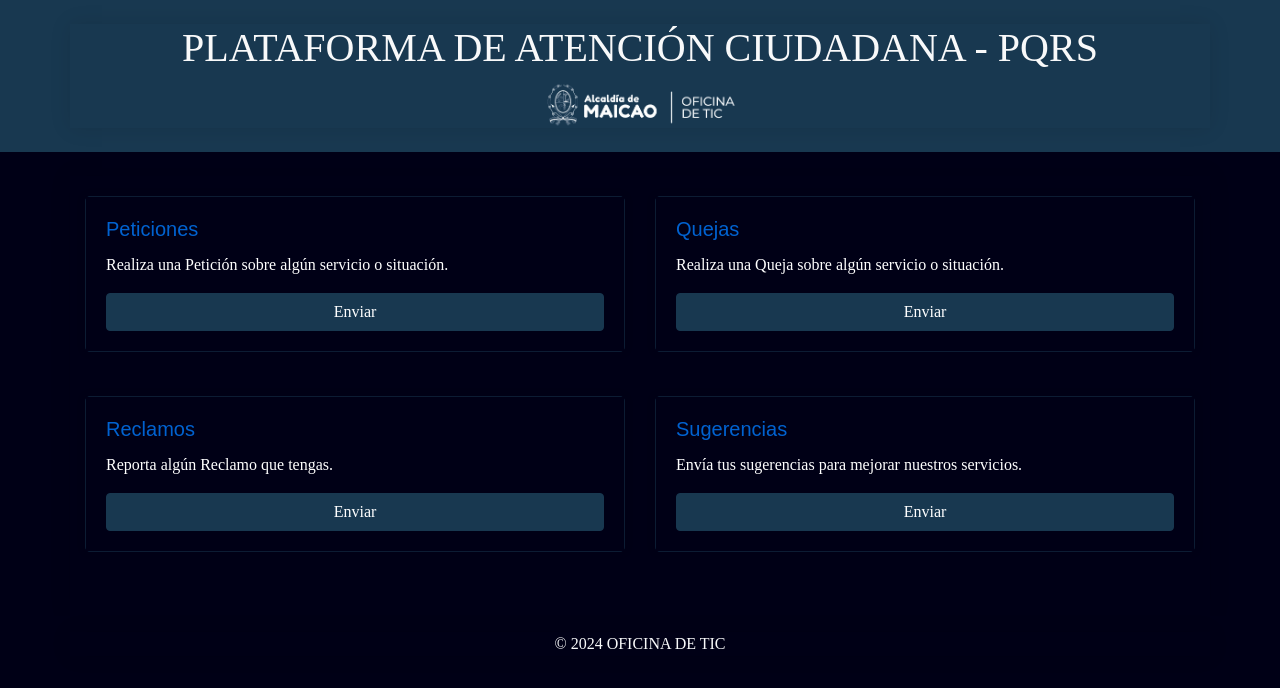
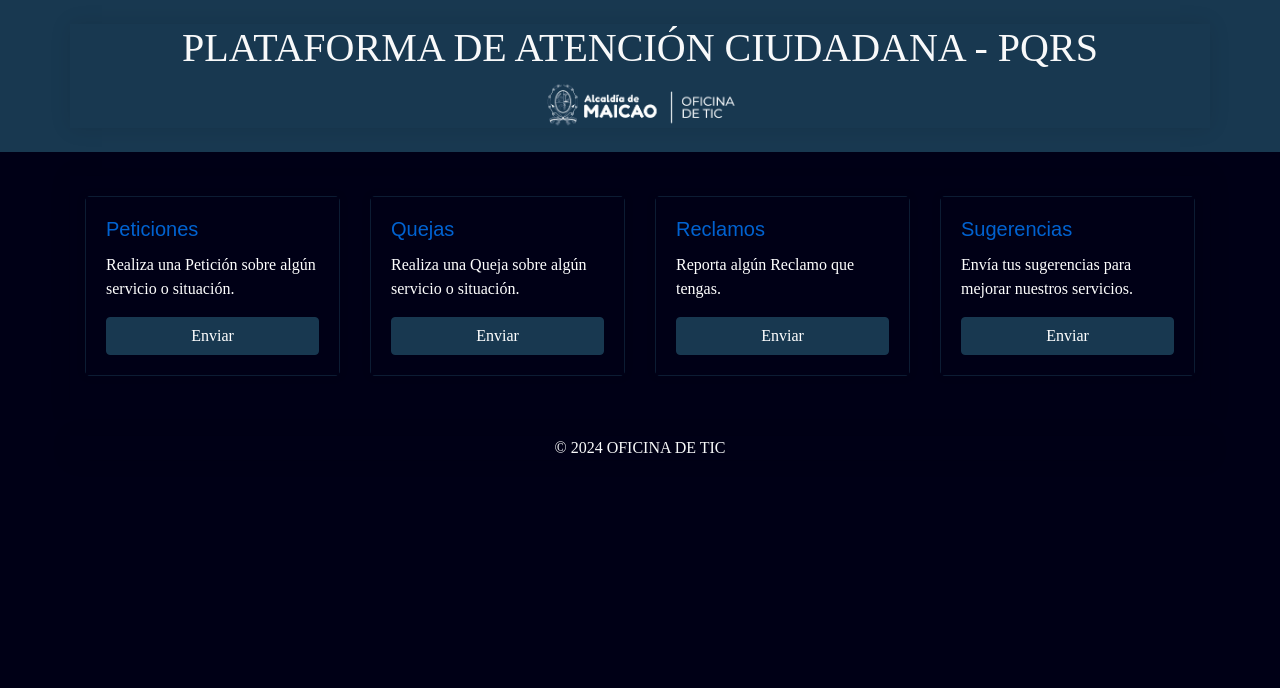
Before and after one commit to GESTIONTIC2024/Atencionciudadana, a website built with Vite: page index.html in a window 1280 px wide. Built offline with nearby package versions, Linux system fonts and the light colour scheme.

Commit message:
responsive con otras cards

```diff
--- a/index.html
+++ b/index.html
@@ -6,13 +6,6 @@
   <title>PLATAFORMA DE ATENCIÓN CIUDADANA - PQRS</title>
   <link rel="stylesheet" href="https://stackpath.bootstrapcdn.com/bootstrap/4.5.2/css/bootstrap.min.css">
   <link rel="stylesheet" href="style.css">
-  <style>
-    /* Estilos personalizados */
-    .logotipo img {
-      max-width: 100%;
-      height: auto;
-    }
-  </style>
 </head>
 <body>
 
@@ -30,7 +23,7 @@
   <main class="container mt-4">
     <div class="row">
       <!-- Tarjeta de Peticiones -->
-      <div class="col-md-6 mb-4">
+      <div class="col-lg-3 col-md-6 mb-4">
         <div class="card">
           <div class="card-body">
             <h5 class="card-title text-primary">Peticiones</h5>
@@ -40,7 +33,7 @@
         </div>
       </div>
       <!-- Tarjeta de Quejas -->
-      <div class="col-md-6 mb-4">
+      <div class="col-lg-3 col-md-6 mb-4">
         <div class="card">
           <div class="card-body">
             <h5 class="card-title text-primary">Quejas</h5>
@@ -50,7 +43,7 @@
         </div>
       </div>
       <!-- Tarjeta de Reclamos -->
-      <div class="col-md-6 mb-4">
+      <div class="col-lg-3 col-md-6 mb-4">
         <div class="card">
           <div class="card-body">
             <h5 class="card-title text-primary">Reclamos</h5>
@@ -60,7 +53,7 @@
         </div>
       </div>
       <!-- Tarjeta de Sugerencias -->
-      <div class="col-md-6 mb-4">
+      <div class="col-lg-3 col-md-6 mb-4">
         <div class="card">
           <div class="card-body">
             <h5 class="card-title text-primary">Sugerencias</h5>
--- a/style.css
+++ b/style.css
@@ -33,7 +33,6 @@ main {
   border: 1px solid #0c1c33;
   border-radius: 5px;
   box-shadow: 0 0 10px rgba(0, 0, 0, 0.1);
-  margin-bottom: 20px; /* Añade espacio entre las tarjetas */
 }
 
 .card-title {
@@ -51,7 +50,6 @@ main {
 .btn-primary {
   background-color: #183850;
   border-color: #183850;
-  width: 100%; /* Los botones ocupan todo el ancho */
 }
 
 /* Estilos para el pie de página */
@@ -59,7 +57,7 @@ footer {
   background-color: #000016;
   color: #ffffff;
   text-align: center;
-  padding: 20px 0; /* Añade espacio en el pie de página */
+  padding: 20px 0;
 }
 
 /* Agrega transiciones suaves a las tarjetas */
```
